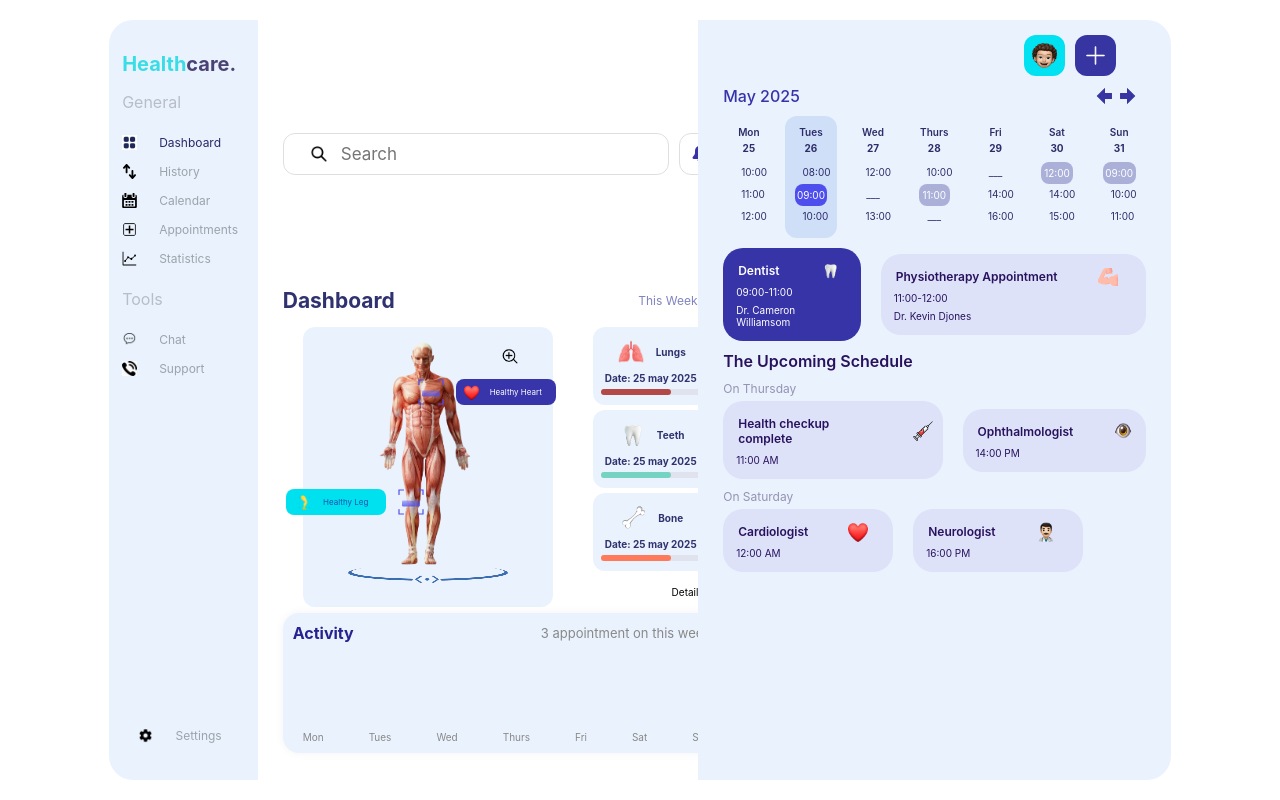
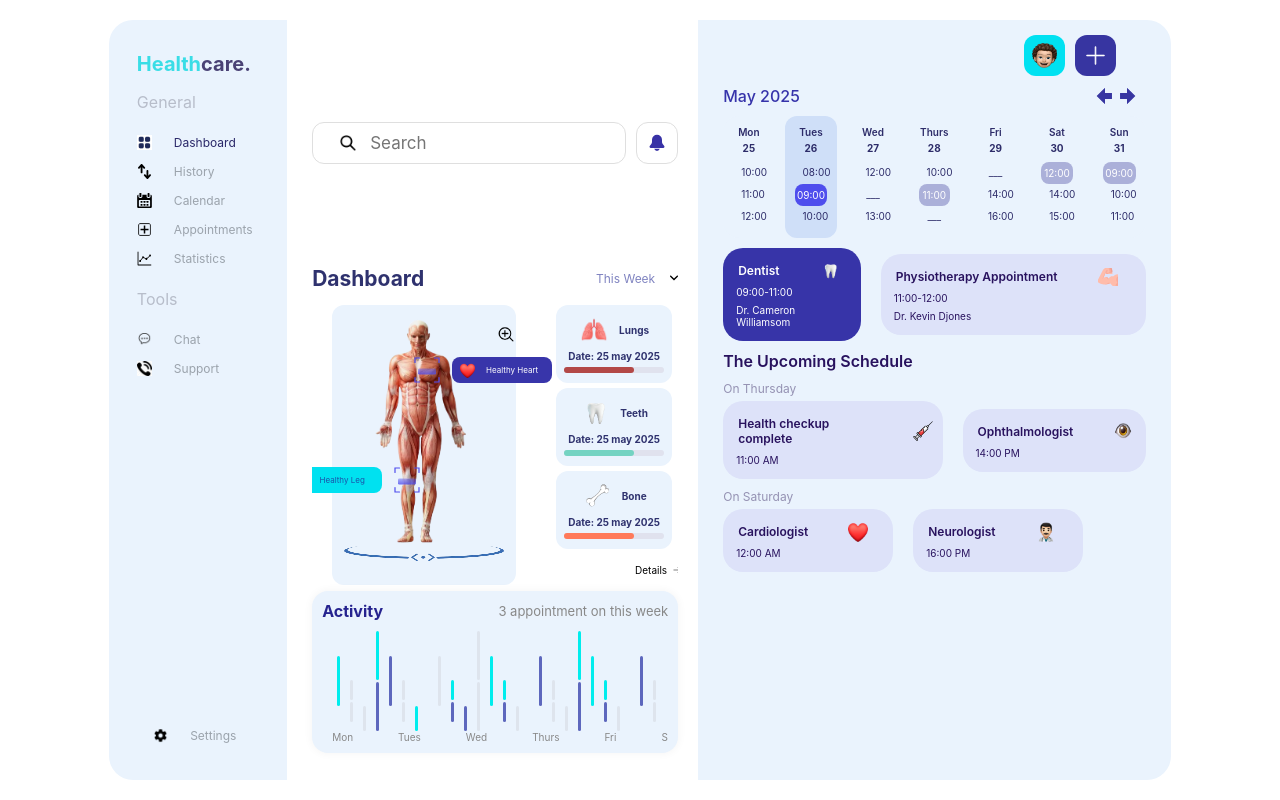
Before and after one commit to muralikrishna2977/FitpeoTechProject, a React (Vite) app: page / in a window 1280 px wide. Built offline with nearby package versions, Linux system fonts and the light colour scheme.

Commit message:
Updated the app with new changes

```diff
--- a/src/components/DashBoard/ActivityGraph.css
+++ b/src/components/DashBoard/ActivityGraph.css
@@ -42,8 +42,9 @@
 .activityBarsContainer{
     margin-left: 5px;
     margin-right: 5px;
-    flex: 1;
+    /* flex: 1; */
     display: flex;
+    height: 100px;
     gap: 10px;
     overflow-x: auto;
 }
--- a/src/components/DashBoard/DashBoard.css
+++ b/src/components/DashBoard/DashBoard.css
@@ -1,5 +1,5 @@
 .dashBoard{
-    width: 85%;
+    width: 72%;
     /* height: 100%; */
     min-height: 95vh;
     /* max-height: 95vh; */
@@ -10,7 +10,7 @@
     display: flex;
     flex-direction: column;
     /* min-width: 481.5px; */
-    /* overflow-y: auto; */
+    overflow-y: auto;
 }
 
 .dashBoardSearchBar {
--- a/src/components/DashBoard/SingleActivityBars.jsx
+++ b/src/components/DashBoard/SingleActivityBars.jsx
@@ -1,6 +1,6 @@
 import "./SingleActivityBars.css";
 
-function ActivityBars({type, color1, color2}){
+function SingleActivityBars({type, color1, color2}){
     const types={
         type1:  <div className="ActivityBar1" style={{backgroundColor: color1}}> </div>,
 
@@ -24,8 +24,8 @@ function ActivityBars({type, color1, color2}){
 
     }
     return (
-       types["type"+type]
+       types[`type${type}`]
     )
 }
 
-export default ActivityBars;
+export default SingleActivityBars;
--- a/src/components/SideBar/SideBar.css
+++ b/src/components/SideBar/SideBar.css
@@ -3,7 +3,7 @@
     flex-direction: column;
     align-items: center;
     justify-content:space-between;
-    width: 15%;
+    width: 20%;
     height: 95vh;
     background-color: #eaf3fd;
     border-top-left-radius: 24px;
```
